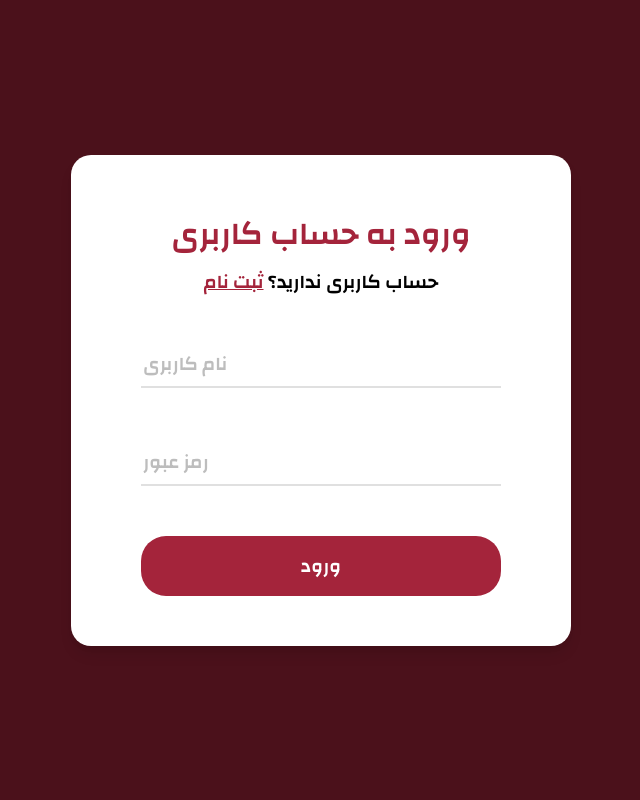
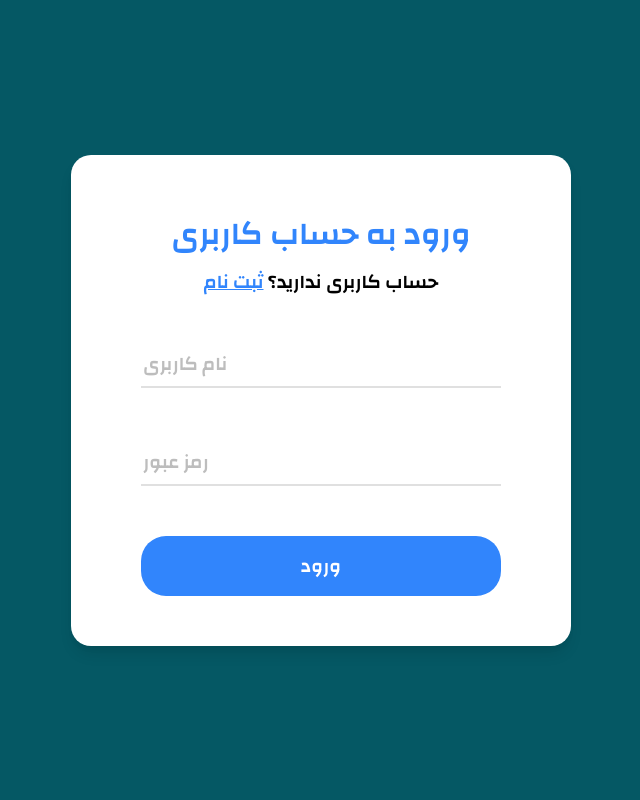
Before and after one commit to DamunJ/Book-Store, a Django app: page /account/login in a window 1280 px wide. Shown: the whole page, without its empty margins (319-959 px from the left). Run offline with Django 3.2, Linux system fonts and the light colour scheme.

Commit message:
Update color scheme

```diff
--- a/book_store/static/styles/accounts/style.css
+++ b/book_store/static/styles/accounts/style.css
@@ -8,7 +8,7 @@
 }
 
 body {
-  background-color: #4b111b;
+  background-color: #055864;
   width: 100%;
   min-height: 100vh;
 
@@ -42,7 +42,7 @@ input {
 
 h1 {
   text-align: center;
-  color: #a4243b;
+  color: #3185FC;
 }
 h2 {
   text-align: center;
@@ -55,7 +55,7 @@ h2 {
 h2 span {
   text-decoration: underline;
   cursor: pointer;
-  color: #a4243b;
+  color: #3185FC;
 }
 
 /*  Field */
@@ -113,7 +113,7 @@ h2 span {
 
 /*  Button */
 button {
-  background: #a4243b;
+  background: #3185FC;
   color: white;
   padding: 12px 0;
   font-size: 1.2rem;
```
Also changed, not shown: other parts of book_store/static/styles/accounts/style.css (+2 -2 lines).
